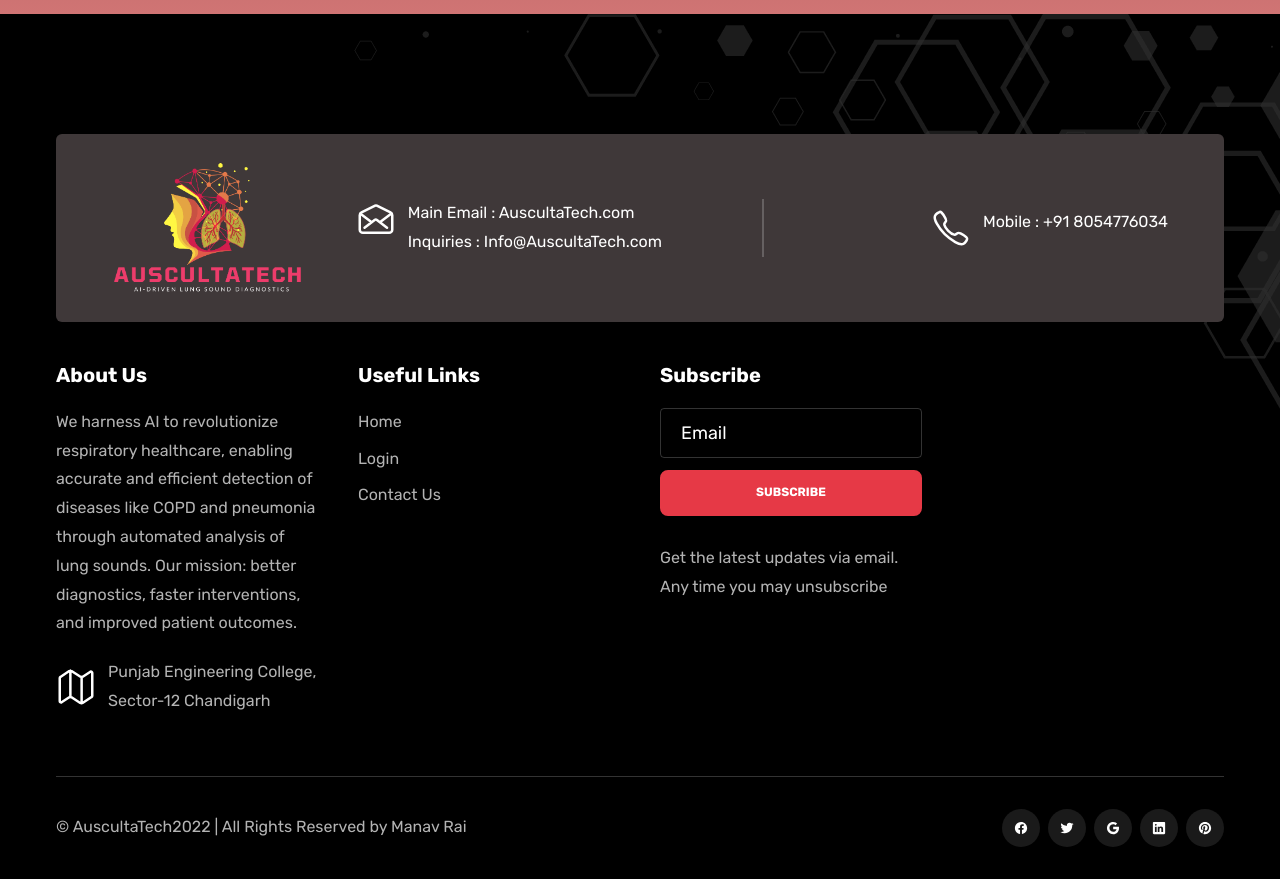
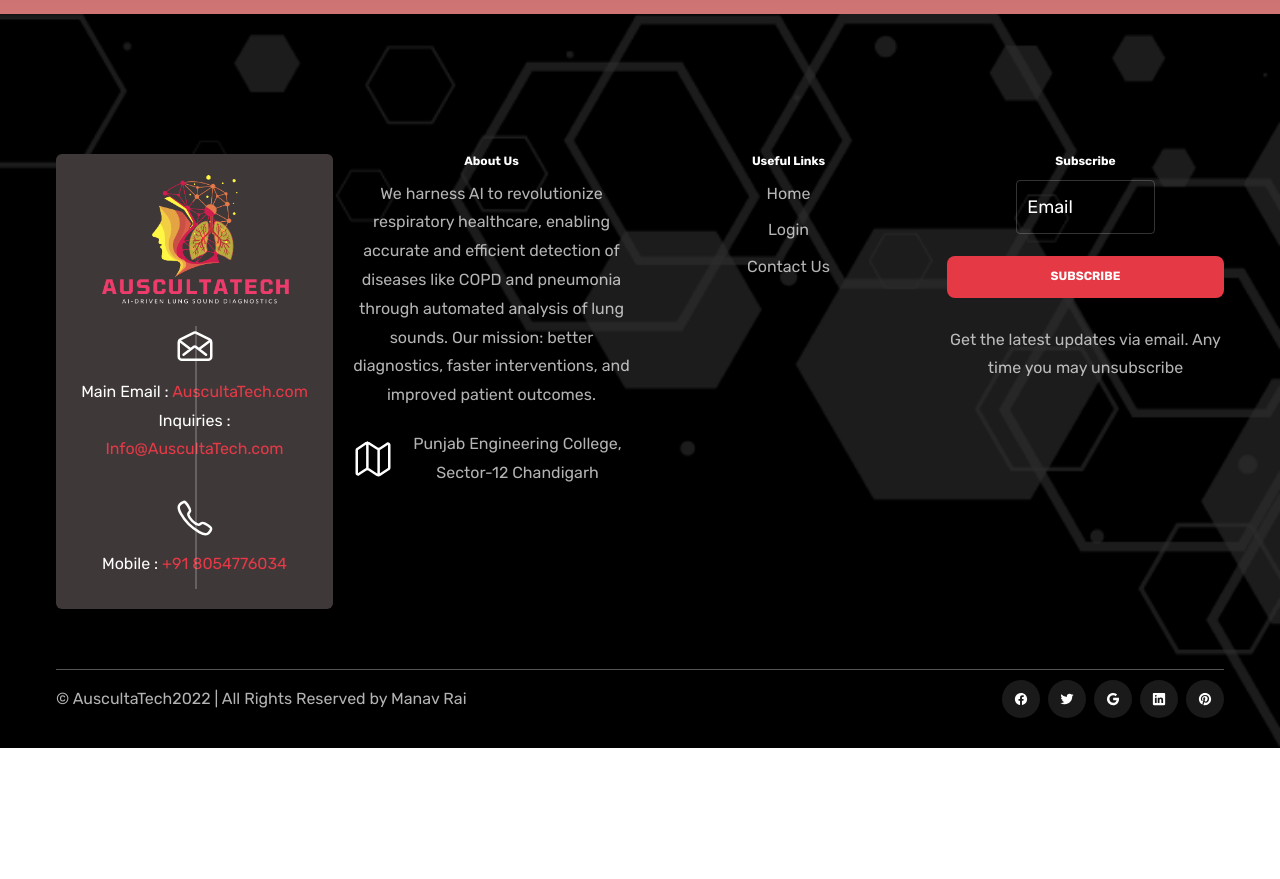
Before and after one commit to coderiders22/Minor-Project-PEC-Chd, a plain HTML site: page signup.html in a window 1280 px wide. Shown: the part 960-1839 px from the top of the page. After the commit the page ends 1708 px from the top, so only its background shows below. Drawn offline with nearby package versions, Linux system fonts and the light colour scheme.

Commit message:
resolve footer error

```diff
--- a/signup.html
+++ b/signup.html
@@ -43,10 +43,6 @@
   <!--
     - #PRELOADER
   -->
-
-  <div class="preloader" data-preloader>
-    <div class="circle"></div>
-  </div>
 
 
 
@@ -456,36 +452,125 @@
         </div>
       </footer>
       <style>
-        .footer { background-size: auto; background-color:rgb(0, 0, 0); }
+       .footer {
+  background-size: cover;
+  background-color: rgb(0, 0, 0);
+  padding: 20px;
+  color: #fff;
+}
 
-      .footer-top { grid-template-columns: repeat(4, 1fr);  }
+.footer-top {
+  display: grid;
+  grid-template-columns: 1fr;
+  gap: 20px;
+}
 
-      .footer-brand {
-        grid-column: 1 / 5;
-        padding: 28px 56px;
-        display: grid;
-        grid-template-columns: 0.3fr 1fr;
-        align-items: center;
-        background-color: #3f3839;
-      }
+.footer-brand {
+  display: grid;
+  grid-template-columns: 1fr;
+  padding: 20px;
+  background-color: #3f3839;
+  text-align: center;
+}
 
-      .footer .logo { margin-block-end: 0; }
+.footer .logo {
+  margin: 0 auto 20px;
+}
 
-      .contact-list { justify-content: space-between; }
+.contact-list {
+  display: flex;
+  flex-direction: column;
+  align-items: center;
+}
 
-      .contact-list::after {
-        top: 0;
-        left: 50%;
-        width: 2px;
-        height: 100%;
+.contact-item {
+  display: flex;
+  flex-direction: column;
+  align-items: center;
+  margin-bottom: 10px;
+  text-align: center;
+}
 
-      }
-      .back-top-btn {
-        background-color: #e63946;
-      }
+.contact-link {
+  color: #e63946;
+  text-decoration: none;
+}
 
-      .contact-item { margin-block-start: 0; }
+.footer-list {
+  text-align: center;
+}
 
+.footer-list-title {
+  font-size: 1.2rem;
+  margin-bottom: 10px;
+}
+
+.footer-form {
+  display: flex;
+  flex-direction: column;
+  align-items: center;
+}
+
+.footer-form .input-field {
+  width: 90%;
+  max-width: 300px;
+  padding: 10px;
+  margin-bottom: 10px;
+}
+
+.footer-form .btn {
+  padding: 10px 20px;
+  background-color: #e63946;
+  color: #fff;
+  border: none;
+  cursor: pointer;
+}
+
+.footer-bottom {
+  text-align: center;
+  padding: 10px 0;
+  border-top: 1px solid #555;
+}
+
+.social-list {
+  display: flex;
+  justify-content: center;
+  gap: 10px;
+  margin-top: 10px;
+}
+
+.social-link {
+  color: #fff;
+  font-size: 1.5rem;
+}
+
+@media (min-width: 768px) {
+  .footer-top {
+    grid-template-columns: repeat(2, 1fr);
+  }
+
+  .footer-brand {
+    text-align: left;
+  }
+
+  .footer-form .input-field {
+    width: 60%;
+  }
+}
+
+@media (min-width: 1024px) {
+  .footer-top {
+    grid-template-columns: repeat(4, 1fr);
+  }
+
+  .footer-brand {
+    grid-column: 1 / 2;
+  }
+
+  .footer-form .input-field {
+    width: 50%;
+  }
+}
 
       .animated-icon {
       display: block;
```
Also changed, not shown: index.html (+110 -23 lines), login.html (+112 -25 lines).
